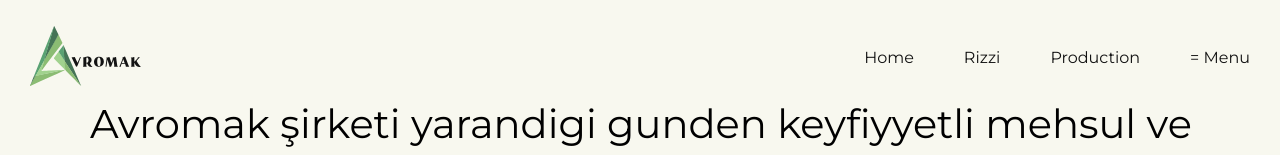
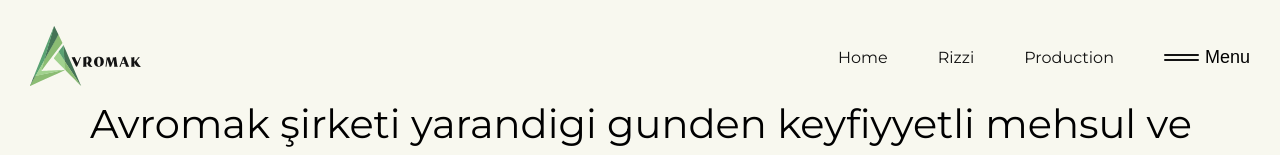
Before and after one commit to susanniftiyeva/Awromak, a React (Create React App) app: page /production in a window 1280 px wide. Shown: the top 155 px of the page. Built offline with nearby package versions, Linux system fonts and the light colour scheme; a web font is replaced by a local one.

Commit message:
menu window

```diff
--- a/src/assets/components/header/header.js
+++ b/src/assets/components/header/header.js
@@ -1,9 +1,39 @@
 import React from 'react'
 import { Link } from 'react-router-dom'
 import logo from '../../img/icon/header/Logo.svg'
+import menuLogo from '../../img/icon/header/menu_icon.svg'
+import { Route, Routes } from 'react-router-dom';
+import Menu_window from './menu_window';
+import { useState, useEffect } from 'react';
 
 function Header() {
+
+    const [isMenuOpen, setMenuOpen] = useState(false);
+
+    useEffect(() => {
+      function handleOutsideClick(event) {
+        if (isMenuOpen && !event.target.closest('#menu_w_div') && !event.target.closest('button')) {
+          setMenuOpen(false);
+        }
+      }
+
+      document.addEventListener('click', handleOutsideClick);
+
+      return () => {
+        document.removeEventListener('click', handleOutsideClick);
+      };
+    }, [isMenuOpen]);
+
+    function toggleMenu() {
+      setMenuOpen(!isMenuOpen);
+    }
+
+
+
+
   return (
+    <div>
+
         <div className='header_body container'>
             <div>
                 <img src={logo} alt='logo'/>
@@ -19,12 +49,26 @@ function Header() {
                     <Link to="/production" >Production</Link>
                 </li>
                 <li>
-                <Link to="/menu_window" >= Menu</Link>
+                    {/* <Link to="/menu_window" >= Menu</Link> */}
+                    <div className='menu_icons'>
+                        <span>
+                            <img src={menuLogo} alt='logo'/>
+                            <img src={menuLogo} alt='logo'/>
+                        </span>
+
+                         <button className='menu_btn' onClick={toggleMenu}>Menu</button>
+                    </div>
                 </li>
             </ul>
+            </div>
 
+            {isMenuOpen && (
 
+                <div id='menu_w_div'>
+                    <Menu_window />
+                </div>
 
+            )}
 
         </div>
   )
--- a/src/assets/css/scss/style.scss
+++ b/src/assets/css/scss/style.scss
@@ -83,15 +83,41 @@ li {
             list-style: none;
         }
         a {
-            font-size: 6.4rem;
+            font-size: 5rem;
             text-decoration: none;
             color: #000;
         }
         img {
+            width: 3rem;
             margin-left: 1.3rem;
         }
 }
 
+#menu_w_div {
+    width: 100%;
+    position: absolute;
+}
+
+.menu_btn {
+    background-color: transparent;
+    border: none;
+    outline: none;
+    font-size: 1.8rem;
+    cursor: pointer;
+}
+
+.menu_icons {
+    display: flex;
+    align-items: center;
+    justify-content: center;
+    span {
+        display: flex;
+        flex-direction: column;
+        justify-content: space-around;
+        height: 1rem;
+        margin-right: .6rem;
+    }
+}
 
 // FOOTER
 
```
Also changed, not shown: src/assets/img/icon/header/menu_icon.svg (added). Lines whose indentation alone changed are shown as unchanged.
